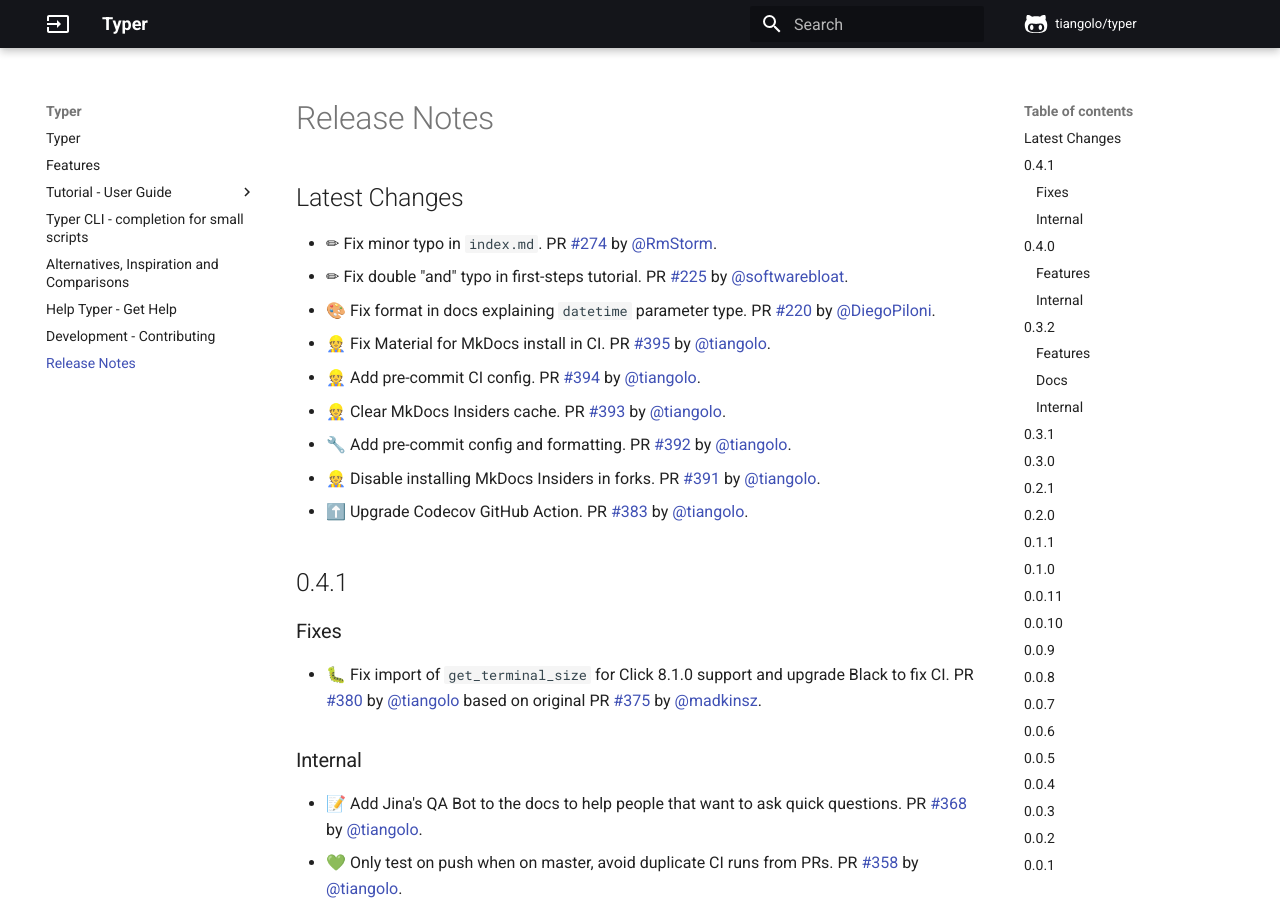
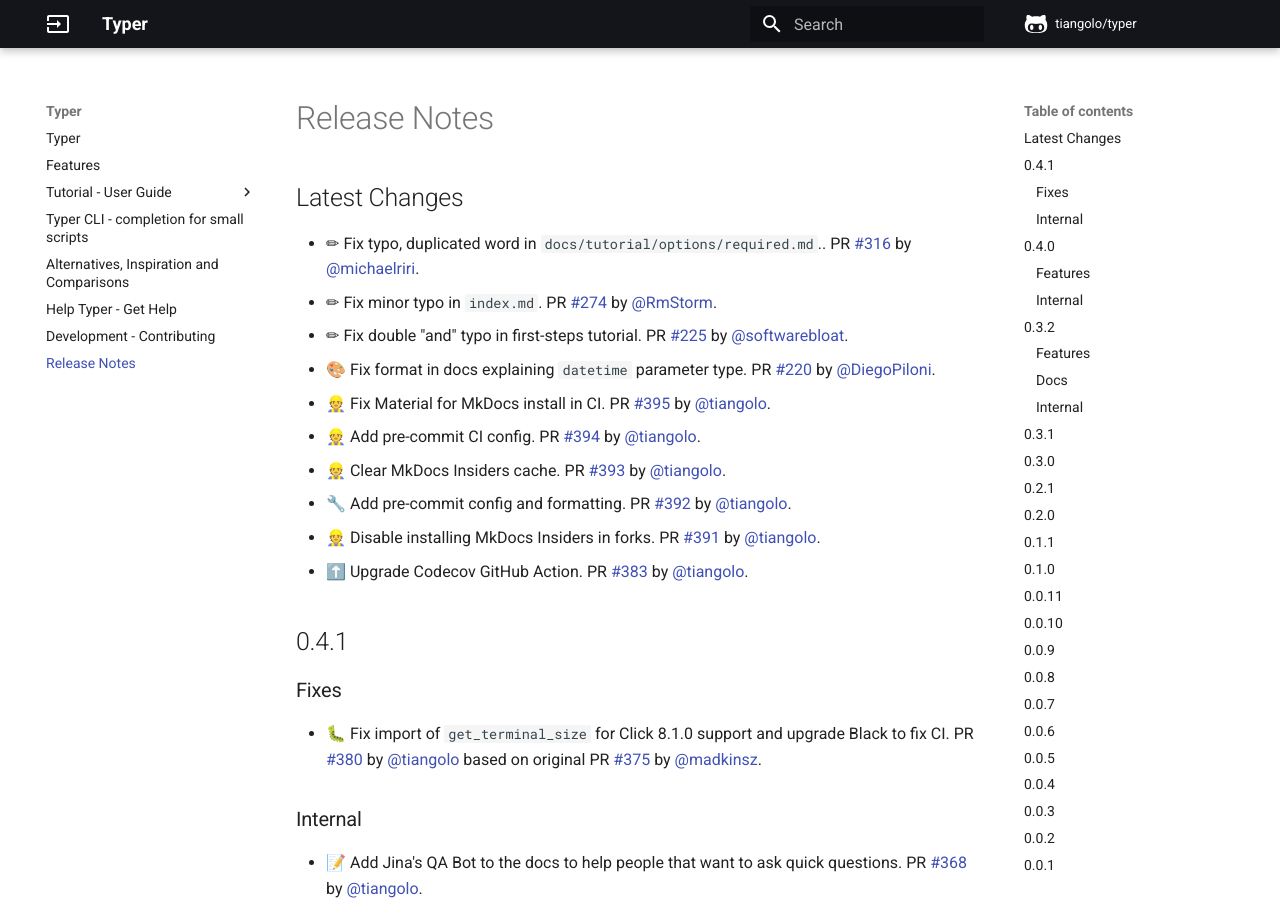
Before and after one commit to RED0731/red_pythonTyper, an MkDocs documentation site: the page built from docs/release-notes.md, in a window 1280 px wide and 900 px high. Built offline with MkDocs 1.6.1 and Material for MkDocs 9.7.7, drawn with Linux system fonts in a browser that asks for light colours; comment, search, counter and statistics services are not loaded.

Commit message:
📝 Update release notes

```diff
--- a/docs/release-notes.md
+++ b/docs/release-notes.md
@@ -1,5 +1,6 @@
 ## Latest Changes
 
+* ✏ Fix typo, duplicated word in `docs/tutorial/options/required.md`.. PR [#316](https://github.com/tiangolo/typer/pull/316) by [@michaelriri](https://github.com/michaelriri).
 * ✏ Fix minor typo in `index.md`. PR [#274](https://github.com/tiangolo/typer/pull/274) by [@RmStorm](https://github.com/RmStorm).
 * ✏ Fix double "and" typo in first-steps tutorial. PR [#225](https://github.com/tiangolo/typer/pull/225) by [@softwarebloat](https://github.com/softwarebloat).
 * 🎨 Fix format in docs explaining `datetime` parameter type. PR [#220](https://github.com/tiangolo/typer/pull/220) by [@DiegoPiloni](https://github.com/DiegoPiloni).
```
